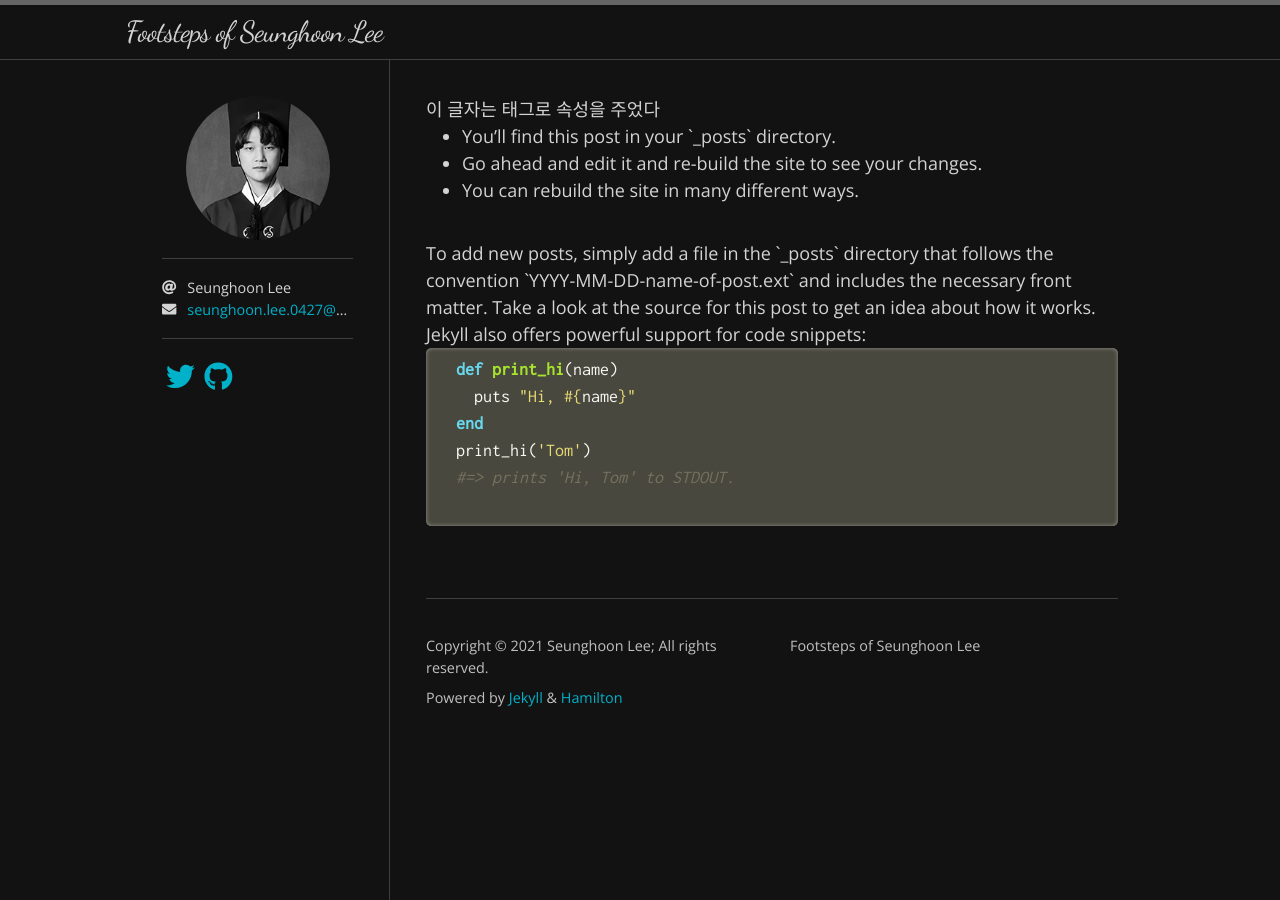
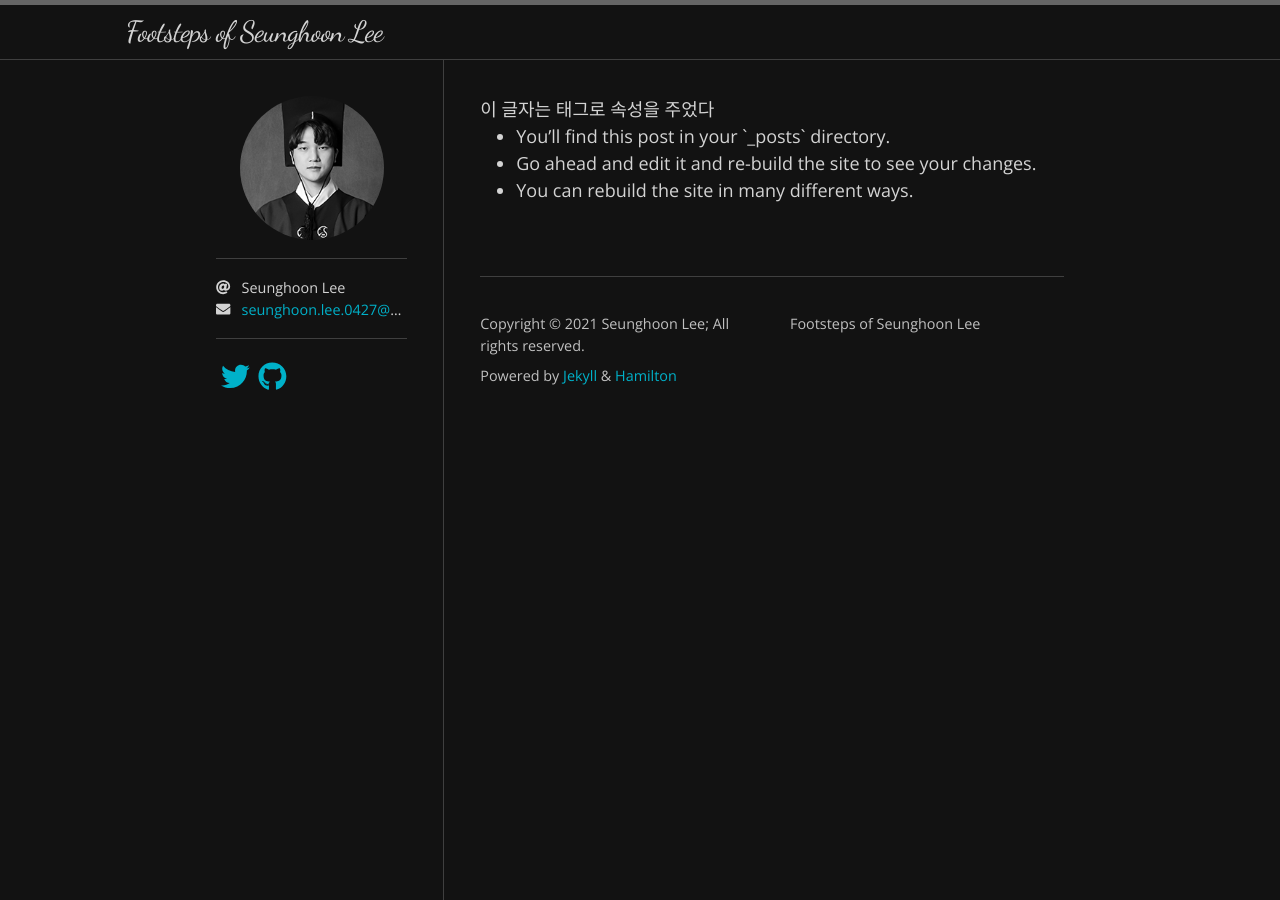
Before and after one commit to SeungHoon00/seunghoon00.github.io, a Jekyll site: the page built from index.html, in a window 1280 px wide. Built offline with Jekyll 4.4.1, drawn with Linux system fonts in a browser that asks for light colours; nearby versions of some CDN libraries; some web fonts are replaced; the list of posts is cut into pages by our own code.

Commit message:
Update home.html

```diff
--- a/_layouts/home.html
+++ b/_layouts/home.html
@@ -11,27 +11,15 @@ layout: default
   {% else %}
     {% assign posts = site.posts %}
   {% endif %}
+
   <div>
-  <hX>
-  이 글자는 태그로 속성을 주었다
-  </hX>
+  <hX>이 글자는 태그로 속성을 주었다</hX>
   <ul>
     <li>You’ll find this post in your `_posts` directory.</li>
     <li>Go ahead and edit it and re-build the site to see your changes. </li>
     <li>You can rebuild the site in many different ways.</li>
   </ul>
 
-  To add new posts, simply add a file in the `_posts` directory that follows the convention `YYYY-MM-DD-name-of-post.ext` and includes the necessary front matter. Take a look at the source for this post to get an idea about how it works.
-
-  Jekyll also offers powerful support for code snippets:
-
-  {% highlight ruby %}
-  def print_hi(name)
-    puts "Hi, #{name}"
-  end
-  print_hi('Tom')
-  #=> prints 'Hi, Tom' to STDOUT.
-  {% endhighlight %}
   </ul>
   </div>
   {%- if jekyll.environment == "production" and site.disqus -%}
```
